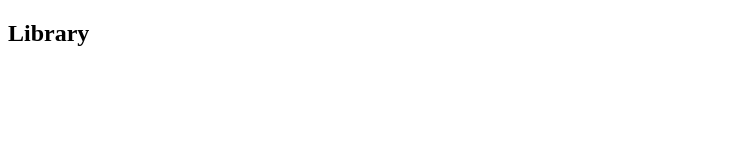
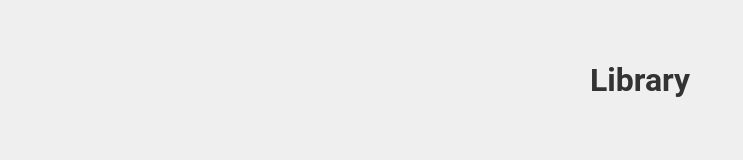
Before and after one commit to MomotekD/Library, a plain HTML site: page index.html in a window 1280 px wide. Shown: the whole page, without its empty margins (0-743 px from the left). Drawn offline with Linux system fonts and the light colour scheme.

Commit message:
Add: link stylesheet to index.html and create initial styles in style.css

```diff
--- a/index.html
+++ b/index.html
@@ -4,6 +4,7 @@
     <meta charset="UTF-8">
     <meta name="viewport" content="width=device-width, initial-scale=1.0">
     <title>Library</title>
+    <link rel="stylesheet" href="style.css">
 </head>
 <body>
     <div class="header">
--- a/style.css
+++ b/style.css
@@ -0,0 +1,24 @@
+* {
+    margin: 0;
+    padding: 0;
+    box-sizing: border-box;
+}
+
+body {
+    font-family: 'Roboto', sans-serif;
+    background-color: #f4f4f4;
+}
+
+.header {
+    background-color: #efefef;
+    width: 100vw;
+    height: 20vh;
+    display: flex;
+    justify-content: center;
+    align-items: center;
+}
+
+.header h2 {
+    font-size: 2rem;
+    color: #333;
+}
```
